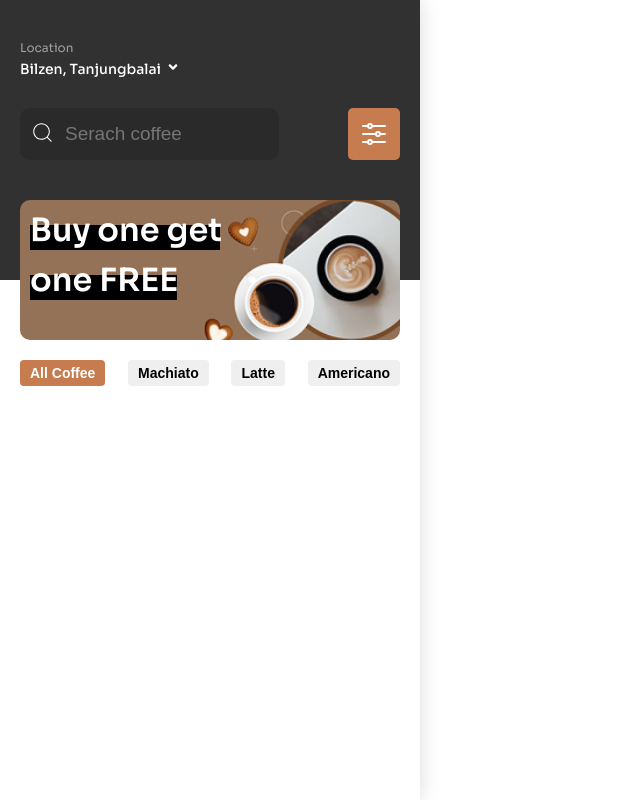
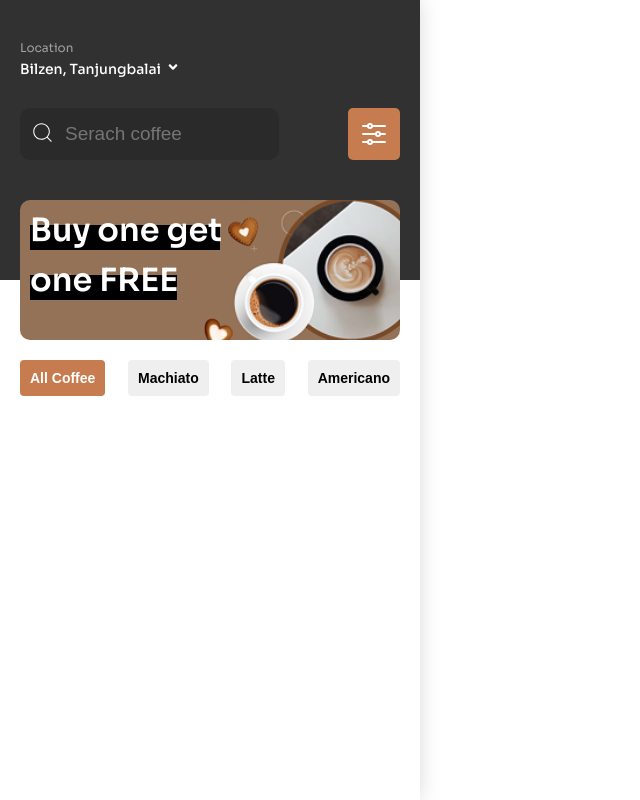
Before and after one commit to abdullahnadeem0/Coffee, a React (Vite) app: page /home in a window 1280 px wide. Shown: the whole page, without its empty margins (0-640 px from the left). Built offline with nearby package versions, Linux system fonts and the light colour scheme.

Commit message:
fjdfeorierer

```diff
--- a/src/pages/Home.css
+++ b/src/pages/Home.css
@@ -144,7 +144,7 @@
     outline: none;
     font-weight: 600;
     font-size: 14px;
-    padding: 5px 10px;
+    padding: 10px 10px;
     border-radius: 4px;
     cursor: pointer;
 
```
